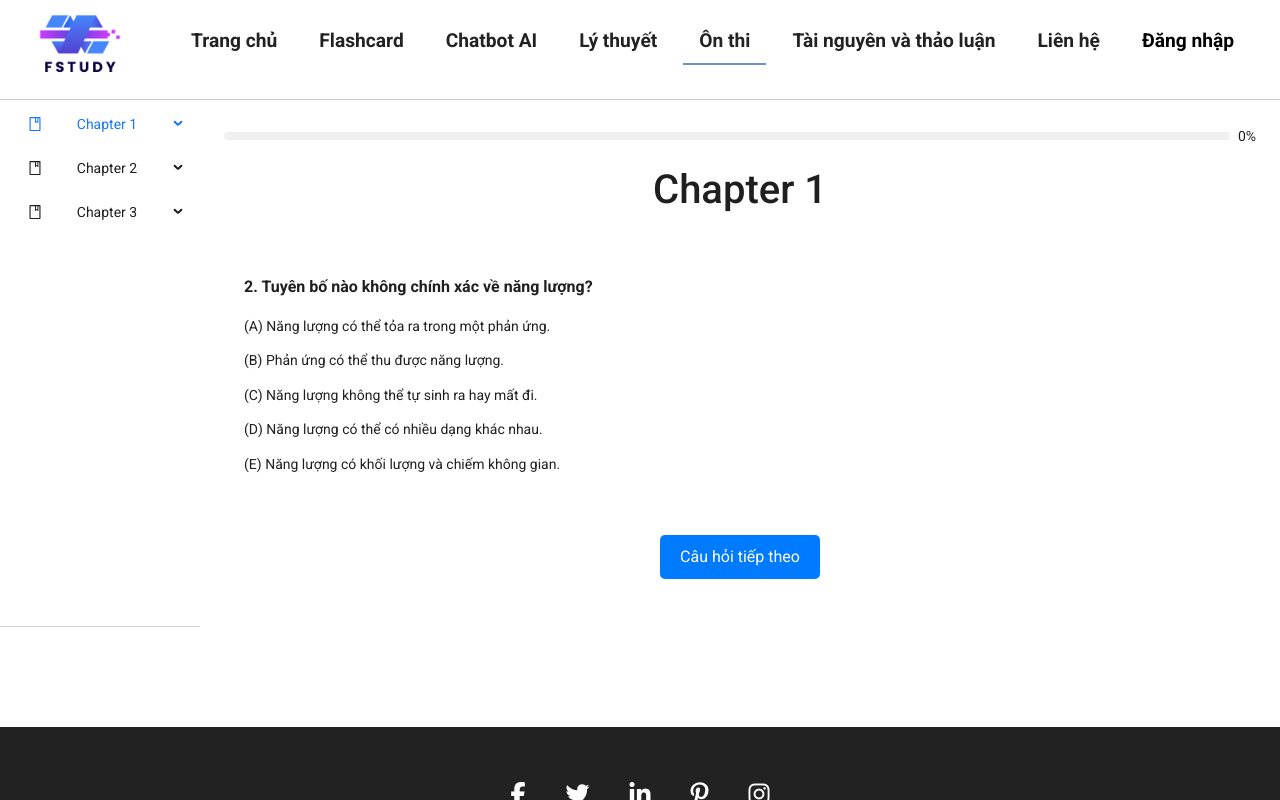
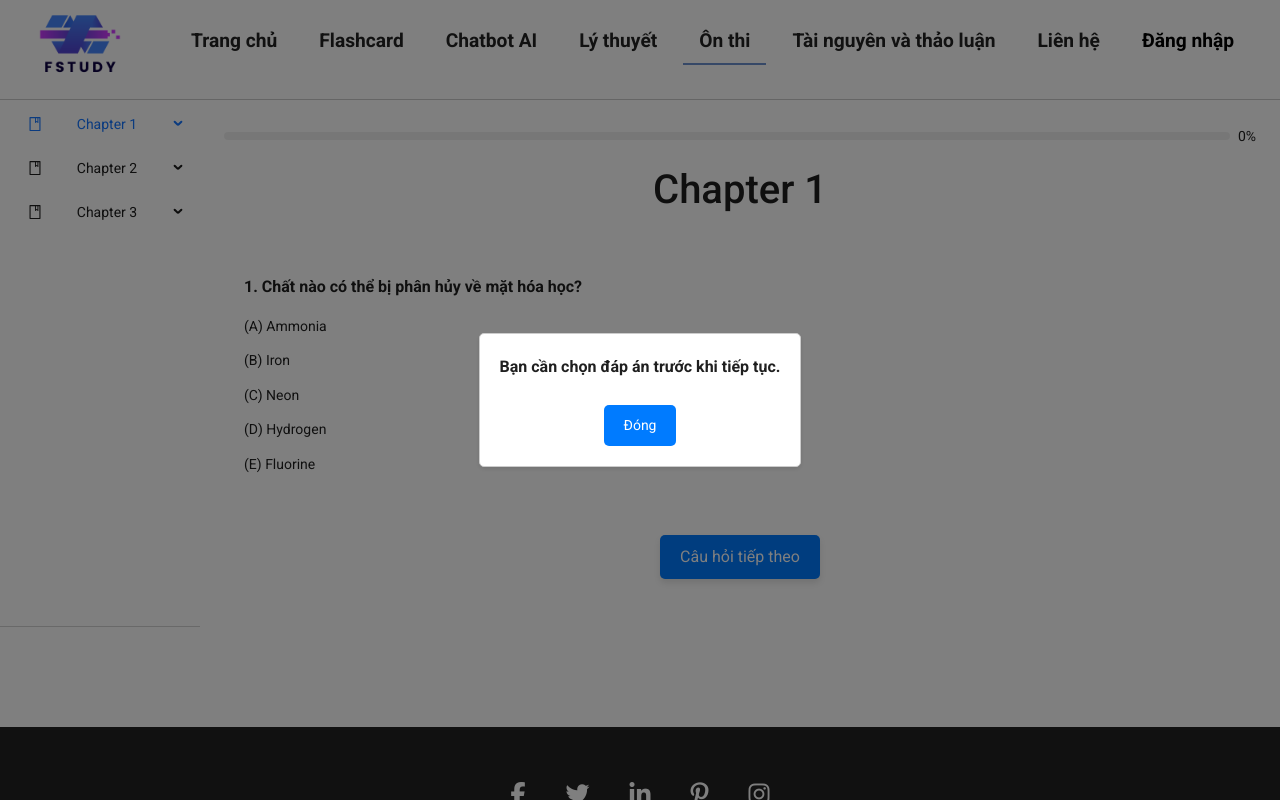
Before and after one commit to Thanhdat3010/SAT, a React (Create React App) app: page /Onthi in a window 1280 px wide. Both pictures are taken after a click on the button "Câu hỏi tiếp theo". Shown: the top 800 px of the page. Built offline with nearby package versions, Linux system fonts and the light colour scheme.

Commit message:
UI-update

```diff
--- a/src/Chaper/Chapter1cauhoi.css
+++ b/src/Chaper/Chapter1cauhoi.css
@@ -45,14 +45,17 @@
     padding: 10px 20px;
     font-size: 16px;
     cursor: pointer;
-    background-color: #007bff;
     color: #fff;
     border: none;
     border-radius: 5px;
+    box-shadow: 0 4px 6px rgba(0, 0, 0, 0.1); /* Shadow */
+    background-color: #007bff;
+    transition: transform 0.3s, box-shadow 0.3s; /* Transition for transform and shadow */
   }
 
   .next-button:hover {
-    background-color: #0056b3;
+    transform: translateY(-2px); /* Move button up slightly */
+    box-shadow: 0 6px 8px rgba(0, 0, 0, 0.2); /* Increase shadow */
   }
   .score-container {
     margin-top: 20px;
--- a/src/Chaper/Chapter1cauhoi.js
+++ b/src/Chaper/Chapter1cauhoi.js
@@ -1,6 +1,7 @@
 import React, { useState, useEffect } from 'react';
 import './Chapter1cauhoi.css';
 import formatChemicalFormula from '../components/formatChemicalFormula';
+import Notification from '../components/Notification';
 const Chapter1cauhoi = ({ onCompletion,onReset }) => {
 
   const user = JSON.parse(localStorage.getItem('user'));
@@ -8,6 +9,8 @@ const Chapter1cauhoi = ({ onCompletion,onReset }) => {
   const chapterId = 'chapter1'; // Tạo một ID riêng cho mỗi chương
   const userId = user ? user.email : 'defaultUser'; // Dùng email làm khóa
   const [showExplanation, setShowExplanation] = useState(false);  // Thêm state mới để quản lý việc hiển thị giải thích
+  const [showNotification, setShowNotification] = useState(false); // Thêm state mới cho thông báo
+  const [notificationMessage, setNotificationMessage] = useState(''); // Thêm state cho thông báo
 
   function shuffleArray(array) { //Hàm trộn mảng
     let currentIndex = array.length, randomIndex;
@@ -157,8 +160,15 @@ const Chapter1cauhoi = ({ onCompletion,onReset }) => {
     },
   ];
 
-  setQuestions(shuffleArray([...questions])); // Trộn và thiết lập câu hỏi
-}, []); // Chỉ chạy một lần khi component được mount
+  const savedQuestions = localStorage.getItem(`${userId}_${chapterId}_questions`);
+    if (savedQuestions) {
+      setQuestions(JSON.parse(savedQuestions));
+    } else {
+      const shuffledQuestions = shuffleArray([...questions]);
+      setQuestions(shuffledQuestions);
+      localStorage.setItem(`${userId}_${chapterId}_questions`, JSON.stringify(shuffledQuestions));
+    }
+  }, [chapterId, userId]); //chỉ trộn mảng 1 lần, khi qua component khác rồi quay lại thì không trộn nữa
 
 const [currentQuestion, setCurrentQuestion] = useState(() => {
   const saved = localStorage.getItem(`${userId}_${chapterId}_currentQuestion`);
@@ -207,6 +217,12 @@ const [quizCompleted, setQuizCompleted] = useState(() => {
   };
 
   const nextQuestion = () => {
+    if (selectedOption === null) {
+      setNotificationMessage("Bạn cần chọn đáp án trước khi tiếp tục.");
+      setShowNotification(true);
+      return;
+    }
+
     setSelectedOption(null);
     setShowExplanation(false);  // Reset trạng thái hiển thị giải thích khi chuyển câu hỏi
 
@@ -289,6 +305,12 @@ const [quizCompleted, setQuizCompleted] = useState(() => {
           <button onClick={nextQuestion} className="next-button">Câu hỏi tiếp theo</button>
         )}
       </div>
+      {showNotification && (
+        <Notification
+          message={notificationMessage}
+          onClose={() => setShowNotification(false)}
+        />
+      )}
     </div>
   );
 };
--- a/src/Chapter2/Chapter2cauhoi.css
+++ b/src/Chapter2/Chapter2cauhoi.css
@@ -45,14 +45,17 @@
   padding: 10px 20px;
   font-size: 16px;
   cursor: pointer;
-  background-color: #007bff;
   color: #fff;
   border: none;
   border-radius: 5px;
+  box-shadow: 0 4px 6px rgba(0, 0, 0, 0.1); /* Shadow */
+  background-color: #007bff;
+  transition: transform 0.3s, box-shadow 0.3s; /* Transition for transform and shadow */
 }
 
 .next-button:hover {
-  background-color: #0056b3;
+  transform: translateY(-2px); /* Move button up slightly */
+  box-shadow: 0 6px 8px rgba(0, 0, 0, 0.2); /* Increase shadow */
 }
 .score-container {
   margin-top: 20px;
--- a/src/Chapter2/Chapter2cauhoi.js
+++ b/src/Chapter2/Chapter2cauhoi.js
@@ -1,13 +1,15 @@
 import React, { useState, useEffect } from 'react';
 import './Chapter2cauhoi.css';
 import formatChemicalFormula from '../components/formatChemicalFormula';
+import Notification from '../components/Notification';
 const Chapter2cauhoi = ({ onCompletion,onReset }) => {
   const user = JSON.parse(localStorage.getItem('user'));
   const [questions, setQuestions] = useState([]);
   const chapterId = 'chapter2'; // Tạo một ID riêng cho mỗi chương
-
   const userId = user ? user.email : 'defaultUser'; // Dùng email làm khóa
   const [showExplanation, setShowExplanation] = useState(false);  // Thêm state mới để quản lý việc hiển thị giải thích
+  const [showNotification, setShowNotification] = useState(false); // Thêm state mới cho thông báo
+  const [notificationMessage, setNotificationMessage] = useState(''); // Thêm state cho thông báo
   function shuffleArray(array) { //Hàm trộn mảng
     let currentIndex = array.length, randomIndex;
 
@@ -108,8 +110,15 @@ const Chapter2cauhoi = ({ onCompletion,onReset }) => {
       }
       // Các câu hỏi khác ở đây...
   ];
-  setQuestions(shuffleArray([...questions])); // Trộn và thiết lập câu hỏi
-}, []); // Chỉ chạy một lần khi component được mount
+  const savedQuestions = localStorage.getItem(`${userId}_${chapterId}_questions`);
+    if (savedQuestions) {
+      setQuestions(JSON.parse(savedQuestions));
+    } else {
+      const shuffledQuestions = shuffleArray([...questions]);
+      setQuestions(shuffledQuestions);
+      localStorage.setItem(`${userId}_${chapterId}_questions`, JSON.stringify(shuffledQuestions));
+    }
+  }, [chapterId, userId]);
 
 const [currentQuestion, setCurrentQuestion] = useState(() => {
   const saved = localStorage.getItem(`${userId}_${chapterId}_currentQuestion`);
@@ -158,6 +167,12 @@ const [quizCompleted, setQuizCompleted] = useState(() => {
   };
 
   const nextQuestion = () => {
+    if (selectedOption === null) {
+      setNotificationMessage("Bạn cần chọn đáp án trước khi tiếp tục.");
+      setShowNotification(true);
+      return;
+    }
+
     setSelectedOption(null);
     setShowExplanation(false);  // Reset trạng thái hiển thị giải thích khi chuyển câu hỏi
 
@@ -240,6 +255,12 @@ const [quizCompleted, setQuizCompleted] = useState(() => {
           <button onClick={nextQuestion} className="next-button">Câu hỏi tiếp theo</button>
         )}
       </div>
+      {showNotification && (
+        <Notification
+          message={notificationMessage}
+          onClose={() => setShowNotification(false)}
+        />
+      )}
     </div>
   );
 };
--- a/src/components/Footer.css
+++ b/src/components/Footer.css
@@ -29,6 +29,7 @@
 
 .footer-text p{
   align-items: center;
+  text-transform: none;
 }
 
 .footer .socials {
--- a/src/components/Footer.js
+++ b/src/components/Footer.js
@@ -11,9 +11,9 @@ function Footer() {
           <li><a href="https://www.instagram.com/"><i className="fab fa-instagram"></i></a></li>
         </ul>
         <div className="footer-text">
-        <p>🐻‍❄️ Ôn luyện hóa học ngay tại nhà</p>
-        <p>💌 Email - fivecgroup@gmail.com</p>
-        <p>🏐 Số điện thoại - 0799747780</p>
+        <p>🐻 Ôn luyện hóa học ngay tại nhà</p>
+        <p>💌 Email - fivecreatorsgroup@gmail.com</p>
+        <p>🏐 Số điện thoại liên lạc - 0799747780</p>
       </div>
       </div>
   );
--- a/src/components/Login.css
+++ b/src/components/Login.css
@@ -67,3 +67,11 @@ label {
 .Auth-form-content a:hover {
   text-decoration: underline; /* Gạch chân khi hover */
 }
+
+
+/* Kiểu cho phần hiển thị lỗi */
+.errorLabel {
+  color: #dc3545; /* Màu đỏ tương phản */
+  font-size: 0.85rem; /* Kích thước font nhỏ hơn */
+  margin-top: 0.25rem; /* Giảm khoảng cách giữa các phần tử */
+}
--- a/src/components/Login.js
+++ b/src/components/Login.js
@@ -4,7 +4,7 @@ import { useNavigate } from 'react-router-dom';
 import { auth } from './firebase'; // Import Firebase authentication
 import { createUserWithEmailAndPassword, signInWithEmailAndPassword, signInWithPopup, GoogleAuthProvider, sendPasswordResetEmail } from "firebase/auth";
 import google from "../assets/google-icon.png";
-
+import Notification from './Notification';
 const Login = (props) => {
     const [email, setEmail] = useState('');
     const [password, setPassword] = useState('');
@@ -12,6 +12,8 @@ const Login = (props) => {
     const [emailError, setEmailError] = useState('');
     const [passwordError, setPasswordError] = useState('');
     const [authMode, setAuthMode] = useState('signin'); // Mặc định là signin
+    const [showNotification, setShowNotification] = useState(false); // Thêm state mới cho thông báo
+    const [notificationMessage, setNotificationMessage] = useState(''); // Thêm state cho thông báo
     const navigate = useNavigate();
 
     const onButtonClick = async () => {
@@ -39,8 +41,7 @@ const Login = (props) => {
                 const userCredential = await createUserWithEmailAndPassword(auth, email, password);
                 const user = userCredential.user;
                 console.log('Đăng ký thành công:', user);
-                 setAuthMode('signin'); // Chuyển về chế độ đăng nhập sau khi đăng ký thành công
-
+                setAuthMode('signin'); // Chuyển về chế độ đăng nhập sau khi đăng ký thành công
             }
         } catch (error) {
             console.error('Lỗi xác thực:', error);
@@ -51,7 +52,11 @@ const Login = (props) => {
             } else if (error.code === 'auth/user-not-found' || error.code === 'auth/wrong-password') {
                 setPasswordError('Email hoặc mật khẩu không đúng');
             } else {
-                setPasswordError('Đăng nhập/Đăng ký không thành công');
+                if (authMode === 'signin') {
+                    setPasswordError('Đăng nhập không thành công');
+                } else {
+                    setPasswordError('Đăng ký không thành công');
+                }
             }
         }
     };
@@ -74,7 +79,8 @@ const Login = (props) => {
     const onResetPasswordClick = async () => {
         try {
             await sendPasswordResetEmail(auth, email);
-            alert('Đã gửi email đặt lại mật khẩu. Vui lòng kiểm tra hộp thư đến của bạn.');
+            setNotificationMessage("Đã gửi email đặt lại mật khẩu, vui lòng kiểm tra hộp thư đến của bạn");
+            setShowNotification(true);
         } catch (error) {
             console.error('Lỗi khi gửi email đặt lại mật khẩu:', error);
             setEmailError('Đã xảy ra lỗi khi gửi email đặt lại mật khẩu. Vui lòng thử lại sau.');
@@ -153,6 +159,12 @@ const Login = (props) => {
                     </div>
                 </div>
             </form>
+            {showNotification && (
+        <Notification
+          message={notificationMessage}
+          onClose={() => setShowNotification(false)}
+        />
+      )}
         </div>
     );
 };
--- /dev/null
+++ b/src/components/Notification.css
@@ -0,0 +1,58 @@
+.notification {
+    background-color: #ffffff;
+    border: 1px solid #cccccc;
+    border-radius: 5px;
+    box-shadow: 0 2px 4px rgba(0, 0, 0, 0.1);
+    padding: 20px;
+    animation: fadeIn 0.3s ease-in-out;
+  }
+  .notification p{
+   font-weight: bold;
+  }
+  @keyframes fadeIn {
+    from {
+      opacity: 0;
+      transform: translateY(-20px);
+    }
+    to {
+      opacity: 1;
+      transform: translateY(0);
+    }
+  }
+
+  .notification-overlay {
+    position: fixed;
+    top: 0;
+    left: 0;
+    width: 100%;
+    height: 100%;
+    display: flex;
+    justify-content: center;
+    align-items: center;
+    background-color: rgba(0, 0, 0, 0.5);
+    z-index: 9999;
+    animation: fadeInOverlay 0.3s ease-in-out;
+  }
+
+  @keyframes fadeInOverlay {
+    from {
+      opacity: 0;
+    }
+    to {
+      opacity: 1;
+    }
+  }
+
+.notification button {
+  margin-top: 10px;
+  padding: 10px 20px;
+  border: none;
+  background: #007bff;
+  color: white;
+  border-radius: 5px;
+  cursor: pointer;
+}
+
+.notification button:hover {
+  background: #0056b3;
+}
--- /dev/null
+++ b/src/components/Notification.js
@@ -0,0 +1,15 @@
+import React from 'react';
+import './Notification.css';
+
+const Notification = ({ message, onClose }) => {
+  return (
+    <div className="notification-overlay">
+      <div className="notification">
+        <p>{message}</p>
+        <button onClick={onClose}>Đóng</button>
+      </div>
+    </div>
+  );
+};
+
+export default Notification;
```
